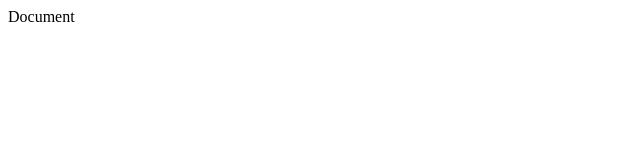
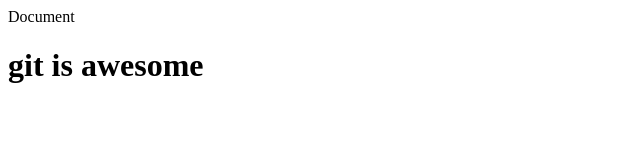
Before and after one commit to ARJUN-MALIK/gitProject, a plain HTML site: page index.html in a window 1280 px wide. Shown: the whole page, without its empty margins (0-640 px from the left). Drawn offline with Linux system fonts and the light colour scheme.

Commit message:
Added heading

```diff
--- a/index.html
+++ b/index.html
@@ -10,7 +10,6 @@
     <tittle>Document</title>
 </head>
 <body>
-
-
+    <h1>git is awesome</h1>
 </body>
 </html>
--- a/style.css
+++ b/style.css
@@ -1,3 +1,9 @@
 body{
     background-color: red:
 }
+
+
+
+h1 {
+    font-size: 40px;
+}
```
